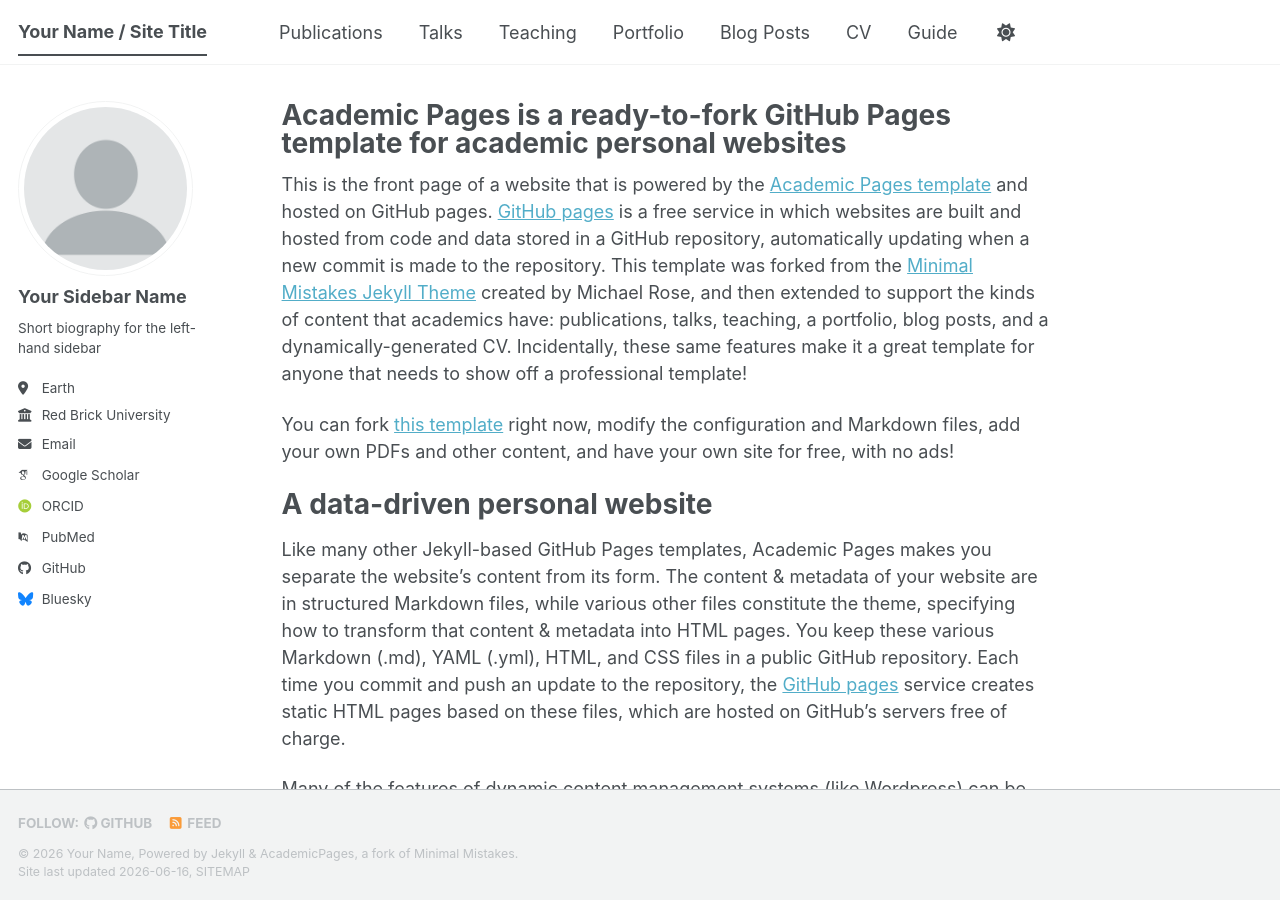
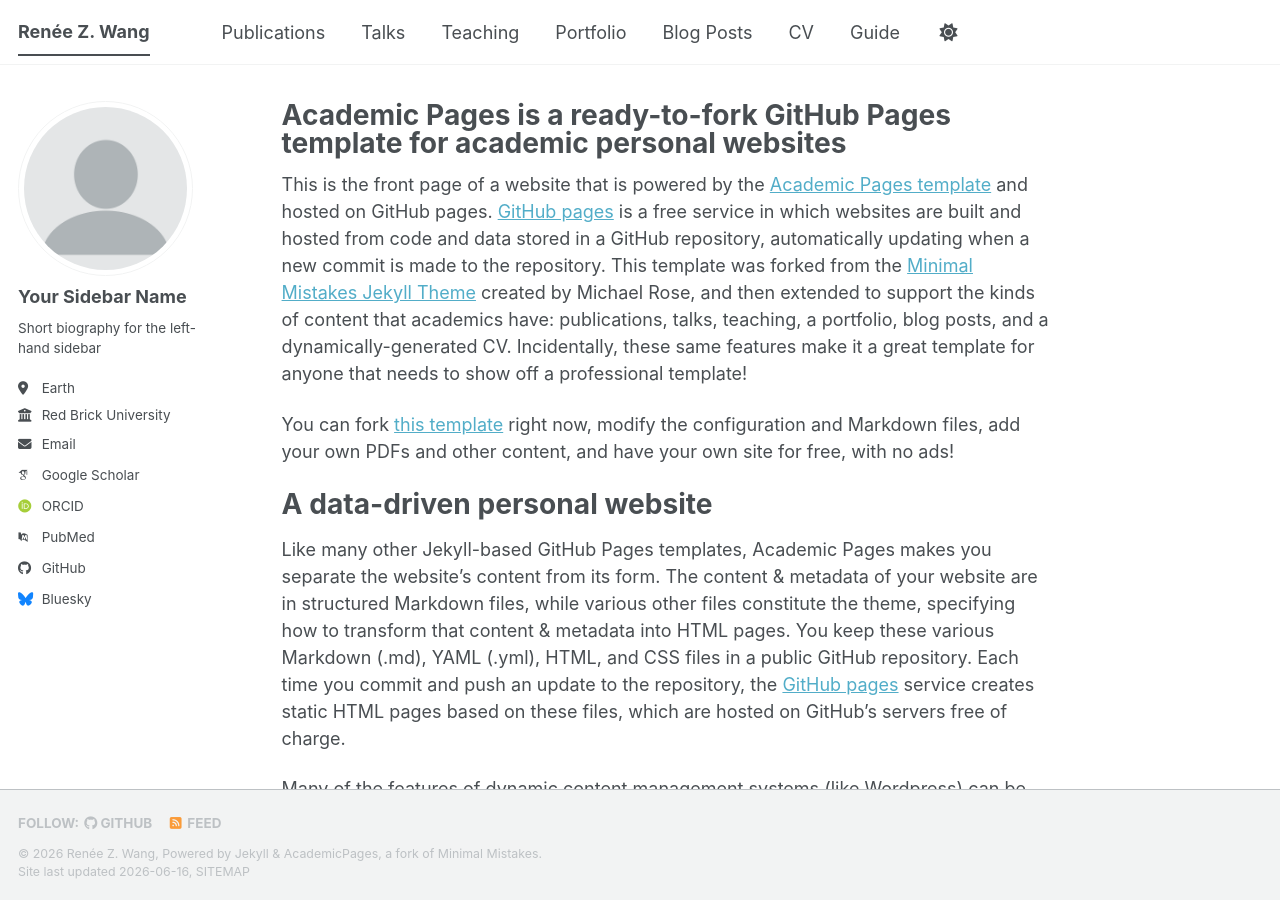
Before and after one commit to reneezwang/reneezwang.github.io, a Jekyll site: the page built from _pages/about.md, in a window 1280 px wide and 900 px high. Built offline with Jekyll 4.4.1, drawn with Linux system fonts in a browser that asks for light colours; some web fonts are replaced; a script bundle is joined from its source files by our own code; library files that are not in the unit come from our copies.

Commit message:
Update site title

```diff
--- a/_config.yml
+++ b/_config.yml
@@ -9,10 +9,10 @@
 # Basic Site Settings
 locale                   : "en-US"
 site_theme               : "default" # The available themes options are "default", "air", "sunrise", "mint", "dirt" and "contrast"
-title                    : "Your Name / Site Title"
+title                    : "Renée Z. Wang"
 title_separator          : "-"
-name                     : &name "Your Name"
-description              : &description "Your Name's academic portfolio"   # Update this with a general description of your site, this is the default if not overridden by a page
+name                     : &name "Renée Z. Wang"
+description              : &description "Renée Z. Wang's academic portfolio"   # Update this with a general description of your site, this is the default if not overridden by a page
 url                      : https://academicpages.github.io # The base hostname & protocol for your site e.g. "https://[your GitHub username].github.io",
                                                            # or if you already have some other page hosted on Github then use "https://[your GitHub username].github.io/[Your Repo Name]"
 baseurl                  : "" # the subpath of your site, e.g. "/blog"
```
